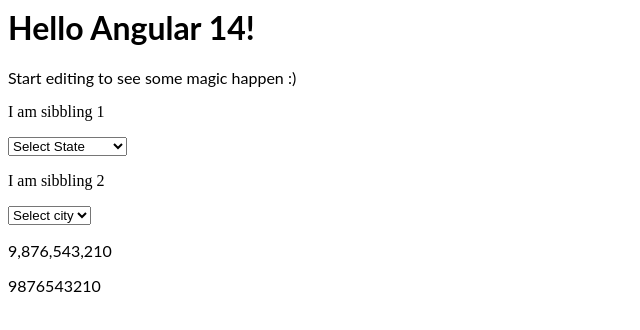
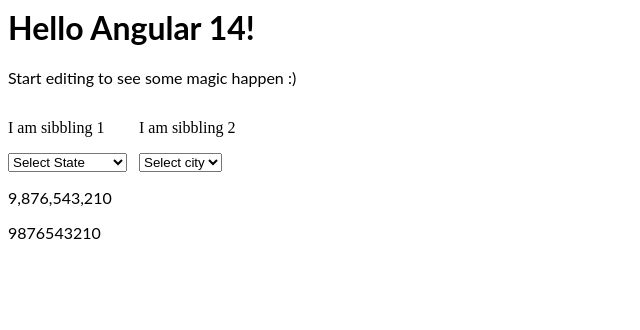
Before and after one commit to jhansimani/angular-component-interaction-services, an Angular app: page / in a window 1280 px wide. Shown: the top 330 px of the page, without its empty margins (0-640 px from the left). Built offline with nearby package versions, Linux system fonts and the light colour scheme.

Commit message:
1 file modified

```diff
--- a/src/app/app.component.html
+++ b/src/app/app.component.html
@@ -1,6 +1,9 @@
 <hello name="{{ name }}"></hello>
 <p>Start editing to see some magic happen :)</p>
-<app-sibbling1></app-sibbling1>
-<app-sibbling2></app-sibbling2>
+<div style="display:flex;gap:12px">
+  <app-sibbling1></app-sibbling1>
+  <app-sibbling2></app-sibbling2>
+</div>
+
 <p>{{ 09876543210 | numberSeparator: 3 }}</p>
 <p>{{ 9876543210 | numberSeparator }}</p>
```
